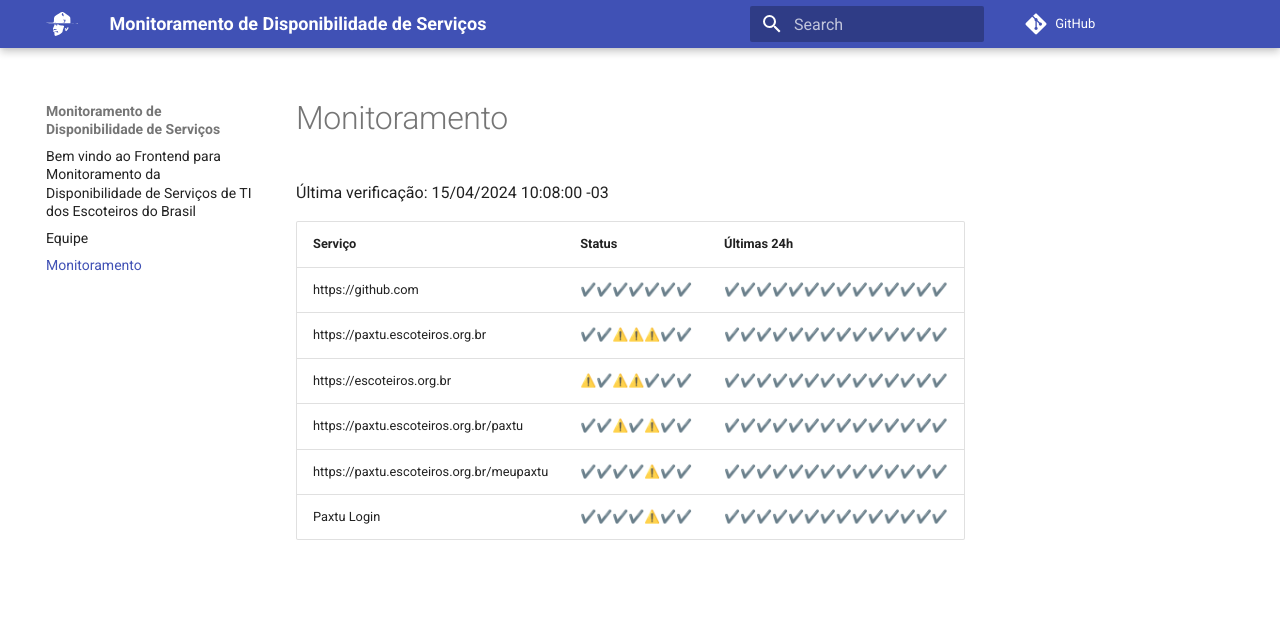
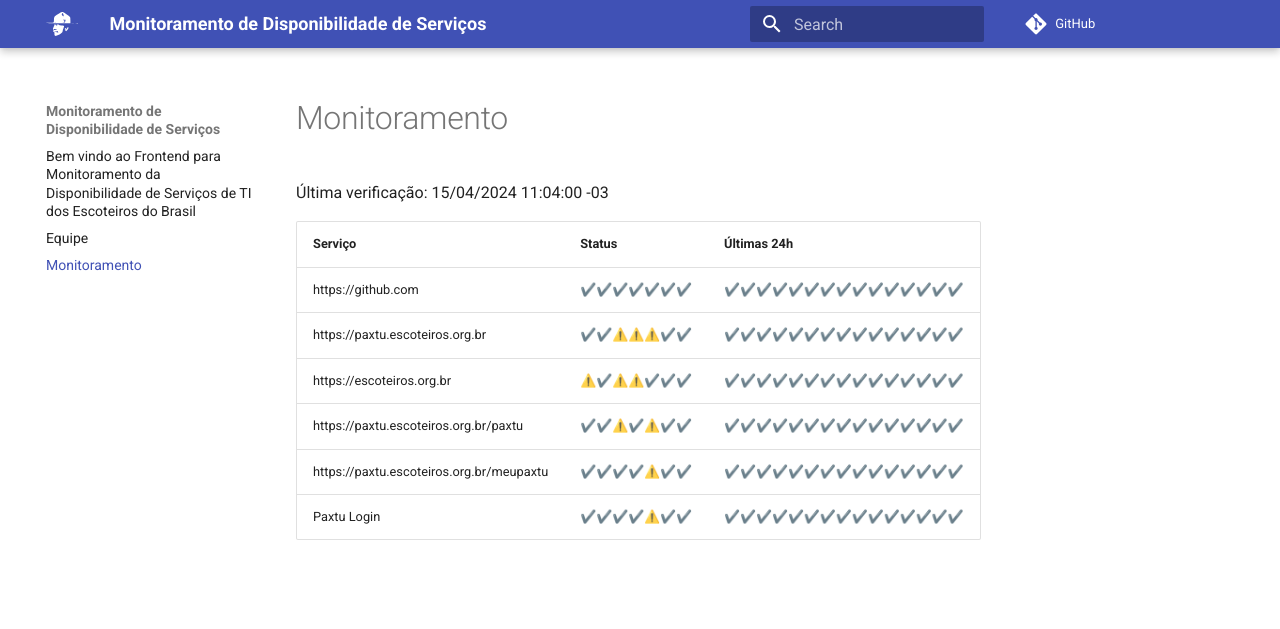
Before and after one commit to Escoteiros/docs, an MkDocs documentation site: the page built from docs/uptime.md, in a window 1280 px wide. Shown: the top 629 px of the page. Built offline with MkDocs 1.6.1 and Material for MkDocs 9.7.7, drawn with Linux system fonts in a browser that asks for light colours; comment, search, counter and statistics services are not loaded.

Commit message:
[UPTIME] updating data

```diff
--- a/docs/uptime.md
+++ b/docs/uptime.md
@@ -1,12 +1,12 @@
 # Monitoramento
 
-Última verificação: 15/04/2024 10:08:00 -03
+Última verificação: 15/04/2024 11:04:00 -03
 
 |Serviço|Status|Últimas 24h|
 |---|---|---|
-|https://github.com|<span title="2024-04-08: OK=24">✔️</span><span title="2024-04-09: OK=24">✔️</span><span title="2024-04-10: OK=24">✔️</span><span title="2024-04-11: OK=24">✔️</span><span title="2024-04-12: OK=24">✔️</span><span title="2024-04-13: OK=24">✔️</span><span title="2024-04-14: OK=7">✔️</span>|<span title="14/04/2024 11:25:00 -03 : 200">✔️</span><span title="14/04/2024 18:09:00 -03 : 200">✔️</span><span title="14/04/2024 20:29:00 -03 : 200">✔️</span><span title="15/04/2024 00:00:00 -03 : 200">✔️</span><span title="15/04/2024 01:13:00 -03 : 200">✔️</span><span title="15/04/2024 02:06:00 -03 : 200">✔️</span><span title="15/04/2024 03:09:00 -03 : 200">✔️</span><span title="15/04/2024 04:04:00 -03 : 200">✔️</span><span title="15/04/2024 05:07:00 -03 : 200">✔️</span><span title="15/04/2024 06:05:00 -03 : 200">✔️</span><span title="15/04/2024 07:05:00 -03 : 200">✔️</span><span title="15/04/2024 08:02:00 -03 : 200">✔️</span><span title="15/04/2024 09:12:00 -03 : 200">✔️</span><span title="15/04/2024 10:08:00 -03 : 200">✔️</span>|
-|https://paxtu.escoteiros.org.br|<span title="2024-04-08: OK=24">✔️</span><span title="2024-04-09: OK=24">✔️</span><span title="2024-04-10: OK=23, Falhas=1">⚠️</span><span title="2024-04-11: OK=23, Falhas=1">⚠️</span><span title="2024-04-12: OK=23, Falhas=1">⚠️</span><span title="2024-04-13: OK=24">✔️</span><span title="2024-04-14: OK=7">✔️</span>|<span title="14/04/2024 11:25:00 -03 : 200">✔️</span><span title="14/04/2024 18:09:00 -03 : 200">✔️</span><span title="14/04/2024 20:29:00 -03 : 200">✔️</span><span title="15/04/2024 00:00:00 -03 : 200">✔️</span><span title="15/04/2024 01:13:00 -03 : 200">✔️</span><span title="15/04/2024 02:06:00 -03 : 200">✔️</span><span title="15/04/2024 03:09:00 -03 : 200">✔️</span><span title="15/04/2024 04:04:00 -03 : 200">✔️</span><span title="15/04/2024 05:07:00 -03 : 200">✔️</span><span title="15/04/2024 06:05:00 -03 : 200">✔️</span><span title="15/04/2024 07:05:00 -03 : 200">✔️</span><span title="15/04/2024 08:02:00 -03 : 200">✔️</span><span title="15/04/2024 09:12:00 -03 : 200">✔️</span><span title="15/04/2024 10:08:00 -03 : 200">✔️</span>|
-|https://escoteiros.org.br|<span title="2024-04-08: OK=23, Falhas=1">⚠️</span><span title="2024-04-09: OK=24">✔️</span><span title="2024-04-10: OK=23, Falhas=1">⚠️</span><span title="2024-04-11: OK=23, Falhas=1">⚠️</span><span title="2024-04-12: OK=24">✔️</span><span title="2024-04-13: OK=24">✔️</span><span title="2024-04-14: OK=7">✔️</span>|<span title="14/04/2024 11:25:00 -03 : 200">✔️</span><span title="14/04/2024 18:09:00 -03 : 200">✔️</span><span title="14/04/2024 20:29:00 -03 : 200">✔️</span><span title="15/04/2024 00:00:00 -03 : 200">✔️</span><span title="15/04/2024 01:13:00 -03 : 200">✔️</span><span title="15/04/2024 02:06:00 -03 : 200">✔️</span><span title="15/04/2024 03:09:00 -03 : 200">✔️</span><span title="15/04/2024 04:04:00 -03 : 200">✔️</span><span title="15/04/2024 05:07:00 -03 : 200">✔️</span><span title="15/04/2024 06:05:00 -03 : 200">✔️</span><span title="15/04/2024 07:05:00 -03 : 200">✔️</span><span title="15/04/2024 08:02:00 -03 : 200">✔️</span><span title="15/04/2024 09:12:00 -03 : 200">✔️</span><span title="15/04/2024 10:08:00 -03 : 200">✔️</span>|
-|https://paxtu.escoteiros.org.br/paxtu|<span title="2024-04-08: OK=24">✔️</span><span title="2024-04-09: OK=24">✔️</span><span title="2024-04-10: OK=23, Falhas=1">⚠️</span><span title="2024-04-11: OK=24">✔️</span><span title="2024-04-12: OK=23, Falhas=1">⚠️</span><span title="2024-04-13: OK=24">✔️</span><span title="2024-04-14: OK=7">✔️</span>|<span title="14/04/2024 11:25:00 -03 : 200">✔️</span><span title="14/04/2024 18:09:00 -03 : 200">✔️</span><span title="14/04/2024 20:29:00 -03 : 200">✔️</span><span title="15/04/2024 00:00:00 -03 : 200">✔️</span><span title="15/04/2024 01:13:00 -03 : 200">✔️</span><span title="15/04/2024 02:06:00 -03 : 200">✔️</span><span title="15/04/2024 03:09:00 -03 : 200">✔️</span><span title="15/04/2024 04:04:00 -03 : 200">✔️</span><span title="15/04/2024 05:07:00 -03 : 200">✔️</span><span title="15/04/2024 06:05:00 -03 : 200">✔️</span><span title="15/04/2024 07:05:00 -03 : 200">✔️</span><span title="15/04/2024 08:02:00 -03 : 200">✔️</span><span title="15/04/2024 09:12:00 -03 : 200">✔️</span><span title="15/04/2024 10:08:00 -03 : 200">✔️</span>|
-|https://paxtu.escoteiros.org.br/meupaxtu|<span title="2024-04-08: OK=24">✔️</span><span title="2024-04-09: OK=24">✔️</span><span title="2024-04-10: OK=24">✔️</span><span title="2024-04-11: OK=24">✔️</span><span title="2024-04-12: OK=23, Falhas=1">⚠️</span><span title="2024-04-13: OK=24">✔️</span><span title="2024-04-14: OK=7">✔️</span>|<span title="14/04/2024 11:25:00 -03 : 200">✔️</span><span title="14/04/2024 18:09:00 -03 : 200">✔️</span><span title="14/04/2024 20:29:00 -03 : 200">✔️</span><span title="15/04/2024 00:00:00 -03 : 200">✔️</span><span title="15/04/2024 01:13:00 -03 : 200">✔️</span><span title="15/04/2024 02:06:00 -03 : 200">✔️</span><span title="15/04/2024 03:09:00 -03 : 200">✔️</span><span title="15/04/2024 04:04:00 -03 : 200">✔️</span><span title="15/04/2024 05:07:00 -03 : 200">✔️</span><span title="15/04/2024 06:05:00 -03 : 200">✔️</span><span title="15/04/2024 07:05:00 -03 : 200">✔️</span><span title="15/04/2024 08:02:00 -03 : 200">✔️</span><span title="15/04/2024 09:12:00 -03 : 200">✔️</span><span title="15/04/2024 10:08:00 -03 : 200">✔️</span>|
-|Paxtu Login|<span title="2024-04-08: OK=24">✔️</span><span title="2024-04-09: OK=24">✔️</span><span title="2024-04-10: OK=24">✔️</span><span title="2024-04-11: OK=24">✔️</span><span title="2024-04-12: OK=23, Falhas=1">⚠️</span><span title="2024-04-13: OK=24">✔️</span><span title="2024-04-14: OK=7">✔️</span>|<span title="14/04/2024 11:25:00 -03 : 200">✔️</span><span title="14/04/2024 18:09:00 -03 : 200">✔️</span><span title="14/04/2024 20:29:00 -03 : 200">✔️</span><span title="15/04/2024 00:00:00 -03 : 200">✔️</span><span title="15/04/2024 01:13:00 -03 : 200">✔️</span><span title="15/04/2024 02:06:00 -03 : 200">✔️</span><span title="15/04/2024 03:09:00 -03 : 200">✔️</span><span title="15/04/2024 04:04:00 -03 : 200">✔️</span><span title="15/04/2024 05:07:00 -03 : 200">✔️</span><span title="15/04/2024 06:05:00 -03 : 200">✔️</span><span title="15/04/2024 07:05:00 -03 : 200">✔️</span><span title="15/04/2024 08:02:00 -03 : 200">✔️</span><span title="15/04/2024 09:12:00 -03 : 200">✔️</span><span title="15/04/2024 10:08:00 -03 : 200">✔️</span>|
+|https://github.com|<span title="2024-04-08: OK=24">✔️</span><span title="2024-04-09: OK=24">✔️</span><span title="2024-04-10: OK=24">✔️</span><span title="2024-04-11: OK=24">✔️</span><span title="2024-04-12: OK=24">✔️</span><span title="2024-04-13: OK=24">✔️</span><span title="2024-04-14: OK=7">✔️</span>|<span title="14/04/2024 11:25:00 -03 : 200">✔️</span><span title="14/04/2024 18:09:00 -03 : 200">✔️</span><span title="14/04/2024 20:29:00 -03 : 200">✔️</span><span title="15/04/2024 00:00:00 -03 : 200">✔️</span><span title="15/04/2024 01:13:00 -03 : 200">✔️</span><span title="15/04/2024 02:06:00 -03 : 200">✔️</span><span title="15/04/2024 03:09:00 -03 : 200">✔️</span><span title="15/04/2024 04:04:00 -03 : 200">✔️</span><span title="15/04/2024 05:07:00 -03 : 200">✔️</span><span title="15/04/2024 06:05:00 -03 : 200">✔️</span><span title="15/04/2024 07:05:00 -03 : 200">✔️</span><span title="15/04/2024 08:02:00 -03 : 200">✔️</span><span title="15/04/2024 09:12:00 -03 : 200">✔️</span><span title="15/04/2024 10:08:00 -03 : 200">✔️</span><span title="15/04/2024 11:04:00 -03 : 200">✔️</span>|
+|https://paxtu.escoteiros.org.br|<span title="2024-04-08: OK=24">✔️</span><span title="2024-04-09: OK=24">✔️</span><span title="2024-04-10: OK=23, Falhas=1">⚠️</span><span title="2024-04-11: OK=23, Falhas=1">⚠️</span><span title="2024-04-12: OK=23, Falhas=1">⚠️</span><span title="2024-04-13: OK=24">✔️</span><span title="2024-04-14: OK=7">✔️</span>|<span title="14/04/2024 11:25:00 -03 : 200">✔️</span><span title="14/04/2024 18:09:00 -03 : 200">✔️</span><span title="14/04/2024 20:29:00 -03 : 200">✔️</span><span title="15/04/2024 00:00:00 -03 : 200">✔️</span><span title="15/04/2024 01:13:00 -03 : 200">✔️</span><span title="15/04/2024 02:06:00 -03 : 200">✔️</span><span title="15/04/2024 03:09:00 -03 : 200">✔️</span><span title="15/04/2024 04:04:00 -03 : 200">✔️</span><span title="15/04/2024 05:07:00 -03 : 200">✔️</span><span title="15/04/2024 06:05:00 -03 : 200">✔️</span><span title="15/04/2024 07:05:00 -03 : 200">✔️</span><span title="15/04/2024 08:02:00 -03 : 200">✔️</span><span title="15/04/2024 09:12:00 -03 : 200">✔️</span><span title="15/04/2024 10:08:00 -03 : 200">✔️</span><span title="15/04/2024 11:04:00 -03 : 200">✔️</span>|
+|https://escoteiros.org.br|<span title="2024-04-08: OK=23, Falhas=1">⚠️</span><span title="2024-04-09: OK=24">✔️</span><span title="2024-04-10: OK=23, Falhas=1">⚠️</span><span title="2024-04-11: OK=23, Falhas=1">⚠️</span><span title="2024-04-12: OK=24">✔️</span><span title="2024-04-13: OK=24">✔️</span><span title="2024-04-14: OK=7">✔️</span>|<span title="14/04/2024 11:25:00 -03 : 200">✔️</span><span title="14/04/2024 18:09:00 -03 : 200">✔️</span><span title="14/04/2024 20:29:00 -03 : 200">✔️</span><span title="15/04/2024 00:00:00 -03 : 200">✔️</span><span title="15/04/2024 01:13:00 -03 : 200">✔️</span><span title="15/04/2024 02:06:00 -03 : 200">✔️</span><span title="15/04/2024 03:09:00 -03 : 200">✔️</span><span title="15/04/2024 04:04:00 -03 : 200">✔️</span><span title="15/04/2024 05:07:00 -03 : 200">✔️</span><span title="15/04/2024 06:05:00 -03 : 200">✔️</span><span title="15/04/2024 07:05:00 -03 : 200">✔️</span><span title="15/04/2024 08:02:00 -03 : 200">✔️</span><span title="15/04/2024 09:12:00 -03 : 200">✔️</span><span title="15/04/2024 10:08:00 -03 : 200">✔️</span><span title="15/04/2024 11:04:00 -03 : 200">✔️</span>|
+|https://paxtu.escoteiros.org.br/paxtu|<span title="2024-04-08: OK=24">✔️</span><span title="2024-04-09: OK=24">✔️</span><span title="2024-04-10: OK=23, Falhas=1">⚠️</span><span title="2024-04-11: OK=24">✔️</span><span title="2024-04-12: OK=23, Falhas=1">⚠️</span><span title="2024-04-13: OK=24">✔️</span><span title="2024-04-14: OK=7">✔️</span>|<span title="14/04/2024 11:25:00 -03 : 200">✔️</span><span title="14/04/2024 18:09:00 -03 : 200">✔️</span><span title="14/04/2024 20:29:00 -03 : 200">✔️</span><span title="15/04/2024 00:00:00 -03 : 200">✔️</span><span title="15/04/2024 01:13:00 -03 : 200">✔️</span><span title="15/04/2024 02:06:00 -03 : 200">✔️</span><span title="15/04/2024 03:09:00 -03 : 200">✔️</span><span title="15/04/2024 04:04:00 -03 : 200">✔️</span><span title="15/04/2024 05:07:00 -03 : 200">✔️</span><span title="15/04/2024 06:05:00 -03 : 200">✔️</span><span title="15/04/2024 07:05:00 -03 : 200">✔️</span><span title="15/04/2024 08:02:00 -03 : 200">✔️</span><span title="15/04/2024 09:12:00 -03 : 200">✔️</span><span title="15/04/2024 10:08:00 -03 : 200">✔️</span><span title="15/04/2024 11:04:00 -03 : 200">✔️</span>|
+|https://paxtu.escoteiros.org.br/meupaxtu|<span title="2024-04-08: OK=24">✔️</span><span title="2024-04-09: OK=24">✔️</span><span title="2024-04-10: OK=24">✔️</span><span title="2024-04-11: OK=24">✔️</span><span title="2024-04-12: OK=23, Falhas=1">⚠️</span><span title="2024-04-13: OK=24">✔️</span><span title="2024-04-14: OK=7">✔️</span>|<span title="14/04/2024 11:25:00 -03 : 200">✔️</span><span title="14/04/2024 18:09:00 -03 : 200">✔️</span><span title="14/04/2024 20:29:00 -03 : 200">✔️</span><span title="15/04/2024 00:00:00 -03 : 200">✔️</span><span title="15/04/2024 01:13:00 -03 : 200">✔️</span><span title="15/04/2024 02:06:00 -03 : 200">✔️</span><span title="15/04/2024 03:09:00 -03 : 200">✔️</span><span title="15/04/2024 04:04:00 -03 : 200">✔️</span><span title="15/04/2024 05:07:00 -03 : 200">✔️</span><span title="15/04/2024 06:05:00 -03 : 200">✔️</span><span title="15/04/2024 07:05:00 -03 : 200">✔️</span><span title="15/04/2024 08:02:00 -03 : 200">✔️</span><span title="15/04/2024 09:12:00 -03 : 200">✔️</span><span title="15/04/2024 10:08:00 -03 : 200">✔️</span><span title="15/04/2024 11:04:00 -03 : 200">✔️</span>|
+|Paxtu Login|<span title="2024-04-08: OK=24">✔️</span><span title="2024-04-09: OK=24">✔️</span><span title="2024-04-10: OK=24">✔️</span><span title="2024-04-11: OK=24">✔️</span><span title="2024-04-12: OK=23, Falhas=1">⚠️</span><span title="2024-04-13: OK=24">✔️</span><span title="2024-04-14: OK=7">✔️</span>|<span title="14/04/2024 11:25:00 -03 : 200">✔️</span><span title="14/04/2024 18:09:00 -03 : 200">✔️</span><span title="14/04/2024 20:29:00 -03 : 200">✔️</span><span title="15/04/2024 00:00:00 -03 : 200">✔️</span><span title="15/04/2024 01:13:00 -03 : 200">✔️</span><span title="15/04/2024 02:06:00 -03 : 200">✔️</span><span title="15/04/2024 03:09:00 -03 : 200">✔️</span><span title="15/04/2024 04:04:00 -03 : 200">✔️</span><span title="15/04/2024 05:07:00 -03 : 200">✔️</span><span title="15/04/2024 06:05:00 -03 : 200">✔️</span><span title="15/04/2024 07:05:00 -03 : 200">✔️</span><span title="15/04/2024 08:02:00 -03 : 200">✔️</span><span title="15/04/2024 09:12:00 -03 : 200">✔️</span><span title="15/04/2024 10:08:00 -03 : 200">✔️</span><span title="15/04/2024 11:04:00 -03 : 200">✔️</span>|
```
Also changed, not shown: 1 other file.
